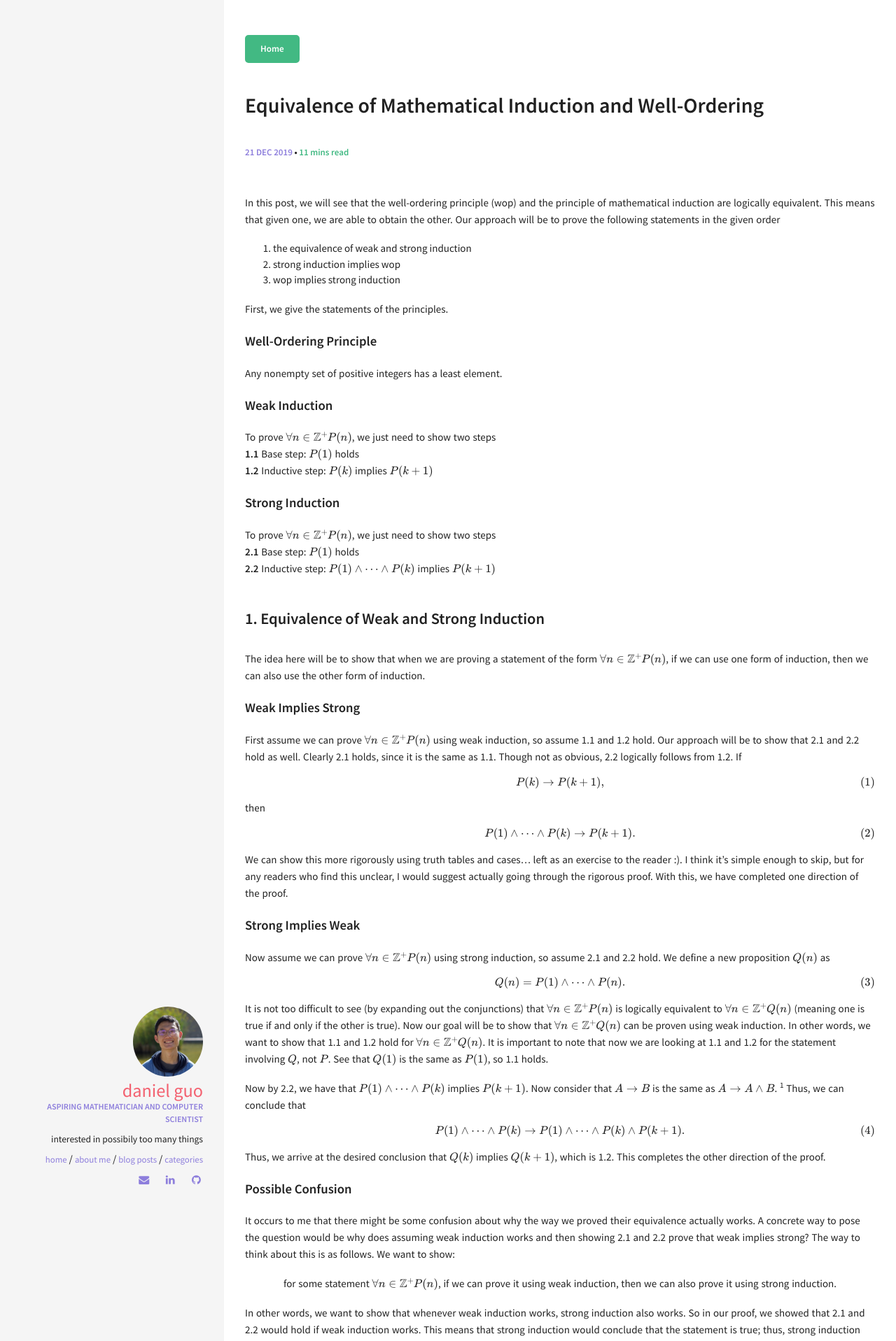
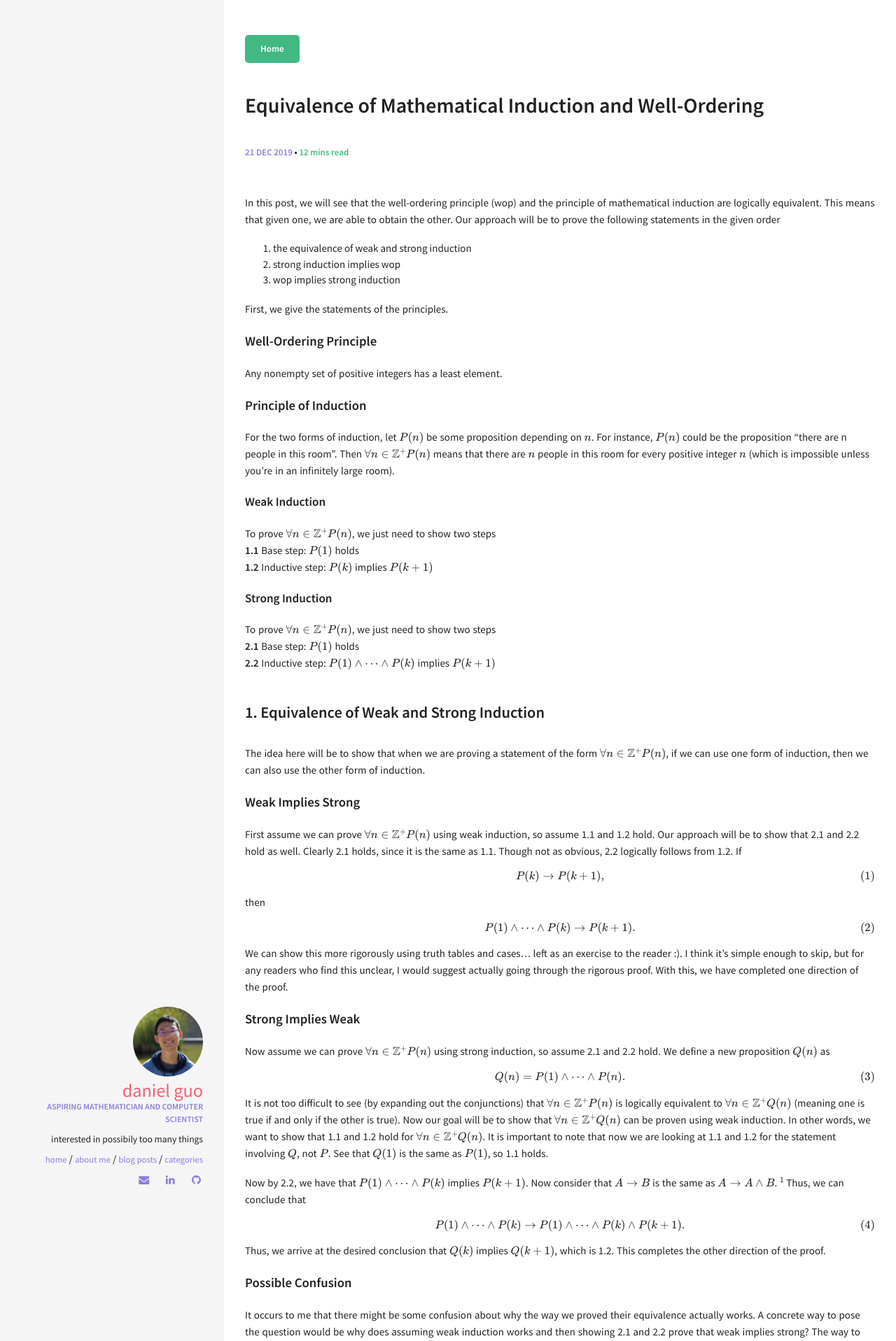
Before and after one commit to d-guo/danielguo.dev_old, a Jekyll site: the page built from _posts/2019-12-21-induction_and_wellordering.md, in a window 1280 px wide. Shown: the top 1917 px of the page at 70% size. Built offline with Jekyll 4.4.1, drawn with Linux system fonts in a browser that asks for light colours; formulas are drawn with MathJax 3; comment, search, counter and statistics services are not loaded.

Commit message:
clarified meaning of P(n)

```diff
--- a/_posts/2019-12-21-induction_and_wellordering.md
+++ b/_posts/2019-12-21-induction_and_wellordering.md
@@ -18,12 +18,16 @@ First, we give the statements of the principles.
 #### Well-Ordering Principle
 Any nonempty set of positive integers has a least element.
 
-#### Weak Induction
+
+#### Principle of Induction
+For the two forms of induction, let $P(n)$ be some proposition depending on $n$. For instance, $P(n)$ could be the proposition "there are n people in this room". Then $\forall n \in \mathbb{Z}^{+} P(n)$ means that there are $n$ people in this room for every positive integer $n$ (which is impossible unless you're in an infinitely large room).
+
+##### Weak Induction
 To prove $\forall n \in \mathbb{Z}^{+} P(n)$, we just need to show two steps <br>
 **1.1** Base step: $P(1)$ holds <br>
 **1.2** Inductive step: $P(k)$ implies $P(k + 1)$
 
-#### Strong Induction
+##### Strong Induction
 To prove $\forall n \in \mathbb{Z}^{+} P(n)$, we just need to show two steps <br>
 **2.1** Base step: $P(1)$ holds <br>
 **2.2** Inductive step: $P(1) \land \dots \land P(k)$ implies $P(k + 1)$
```
